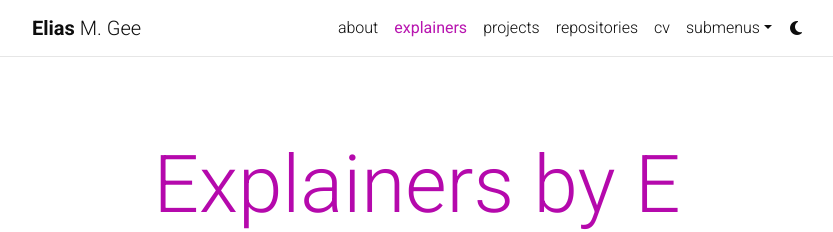
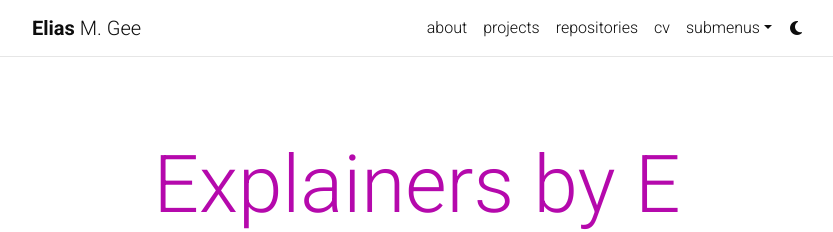
Before and after one commit to eliskol/eliskol, a Jekyll site: the page built from blog/index.html, in a window 1280 px wide. Shown: the top 232 px of the page, without its empty margins (223-1056 px from the left). Built offline with Jekyll 4.4.1, drawn with Linux system fonts in a browser that asks for light colours; the list of posts is cut into pages by our own code; comment, search, counter and statistics services are not loaded; a style sheet for code colours, icons or effects is not loaded.

Commit message:
don't display blog

```diff
--- a/_config.yml
+++ b/_config.yml
@@ -123,7 +123,7 @@
 # -----------------------------------------------------------------------------
 
 blog_name: Explainers by E # blog_name will be displayed in your blog page
-blog_nav_title: explainers # your blog must have a title for it to be displayed in the nav bar
+blog_nav_title:  # your blog must have a title for it to be displayed in the nav bar
 blog_description: code breakdowns and more
 permalink: /blog/:year/:title/
 
```
